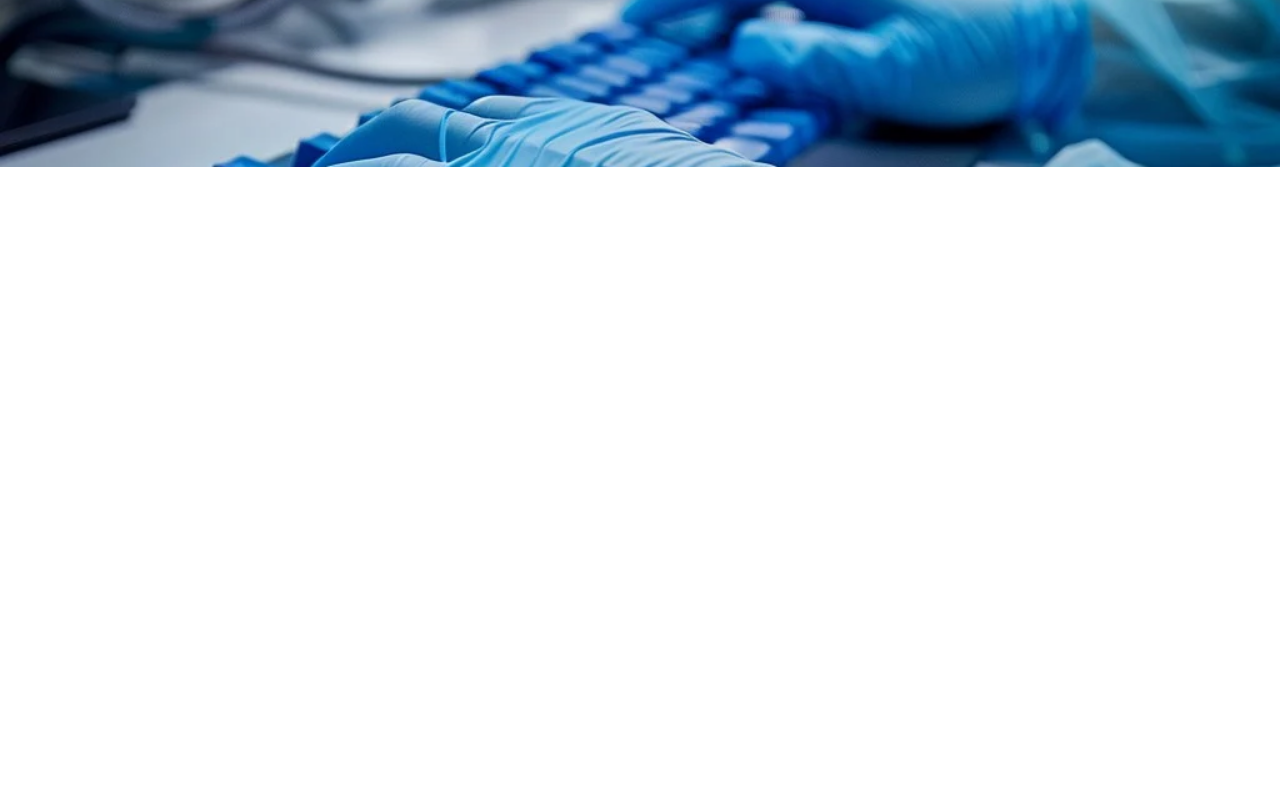
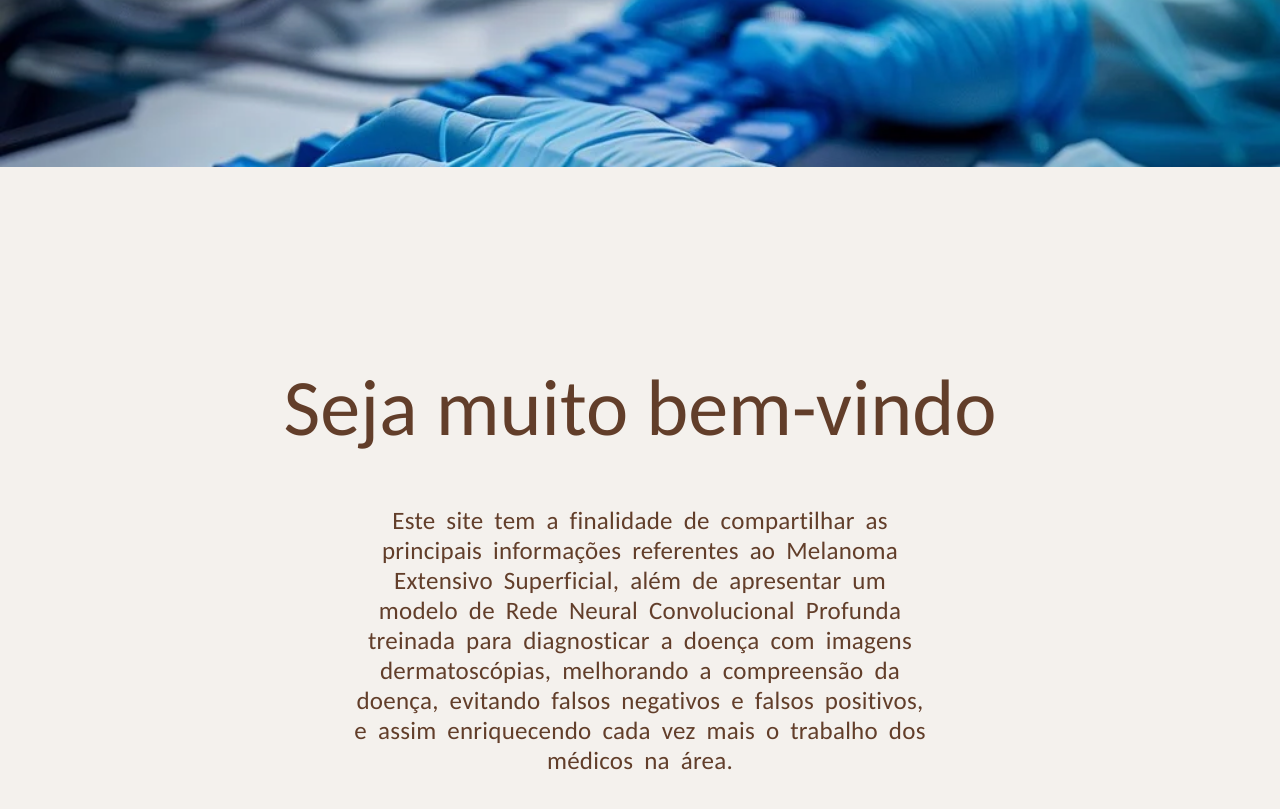
Before and after one commit to DevLeonardoK/melanoma-ai, a React (Create React App) app: page / in a window 1280 px wide. Shown: the part 633-1442 px from the top of the page. Before the commit the page ends 800 px from the top, so only its background shows below. Built offline with nearby package versions, Linux system fonts and the light colour scheme; a web font is replaced by a local one.

Commit message:
create 2 page

```diff
--- a/src/App.js
+++ b/src/App.js
@@ -1,7 +1,9 @@
 import "./App.css";
 import React from "react";
-import { InitialContainer } from "./components/Container";
+import { InitialContainer } from "./components/InitialContainer";
 import { SectionInitial } from "./components/PageInitial";
+import { WelcomeContainer } from "./components/WelcomeContainer";
+import { WelcomePage } from "./components/WelcomePage";
 
 function App() {
   return (
@@ -9,6 +11,11 @@ function App() {
       <InitialContainer>
         <SectionInitial></SectionInitial>
       </InitialContainer>
+      <WelcomeContainer>
+        <WelcomePage></WelcomePage>
+
+      </WelcomeContainer>
+
     </div>
   );
 }
--- /dev/null
+++ b/src/components/WelcomeContainer/index.js
@@ -0,0 +1,22 @@
+import styled from "styled-components";
+
+
+
+export const WelcomeContainer = styled.div`
+  text-align: center;
+  width: 100%;
+  margin: 0;
+  display: flex;
+  justify-content: center;
+  align-items: center;
+  min-height: 100vh;
+  background-color: #f4f1ed;
+  `
+
+export const Container = () => {
+    return (
+        <>
+        <WelcomeContainer></WelcomeContainer>
+        </>
+    )
+}
--- /dev/null
+++ b/src/components/WelcomePage/index.js
@@ -0,0 +1,64 @@
+import styled from "styled-components";
+
+export const WelcomeSection = styled.section`
+    min-height: 100vh;
+    display: flex;
+    flex-direction: column;
+    align-items: center;
+    justify-content: center;
+    color: #623e2a;
+    width: 45%;
+    gap: 50px;
+
+
+
+`
+
+
+export const WelcomeTitle = styled.h1`
+    color: #623e2a;
+    font-weight: 300;
+    font-size: 80px;
+    font-family: "Carlito";
+    width: 1080px;
+
+
+
+`
+
+
+export const WelcomeText = styled.p`
+    color: #623e2a;
+    font-family: "Carlito";
+    line-height: 30px;
+    font-size: 25px;
+    text-align: center;
+    word-spacing: 5px;
+    letter-spacing: 0.25px;
+
+
+`
+
+
+
+
+
+
+
+
+
+export const WelcomePage = () => {
+    return(
+        <>
+        <WelcomeSection>
+            <WelcomeTitle>Seja muito bem-vindo</WelcomeTitle>
+            <WelcomeText>Este site tem a finalidade de compartilhar as principais informações referentes ao Melanoma Extensivo Superficial, além de apresentar
+                um modelo de Rede Neural Convolucional Profunda treinada para diagnosticar a doença com imagens dermatoscópias, melhorando
+                a compreensão da doença, evitando falsos negativos e falsos positivos, e assim enriquecendo cada vez mais o trabalho
+                dos médicos na área.
+            </WelcomeText>
+
+        </WelcomeSection>
+        </>
+    )
+}
```
Also changed, not shown: src/components/InitialContainer/img/backgroundImage.jpg (renamed from src/components/Container/img/backgroundImage.jpg), src/components/InitialContainer/img/backgroundPageInitial.jpeg (renamed from src/components/Container/img/backgroundPageInitial.jpeg), src/components/InitialContainer/index.js (renamed from src/components/Container/index.js).
